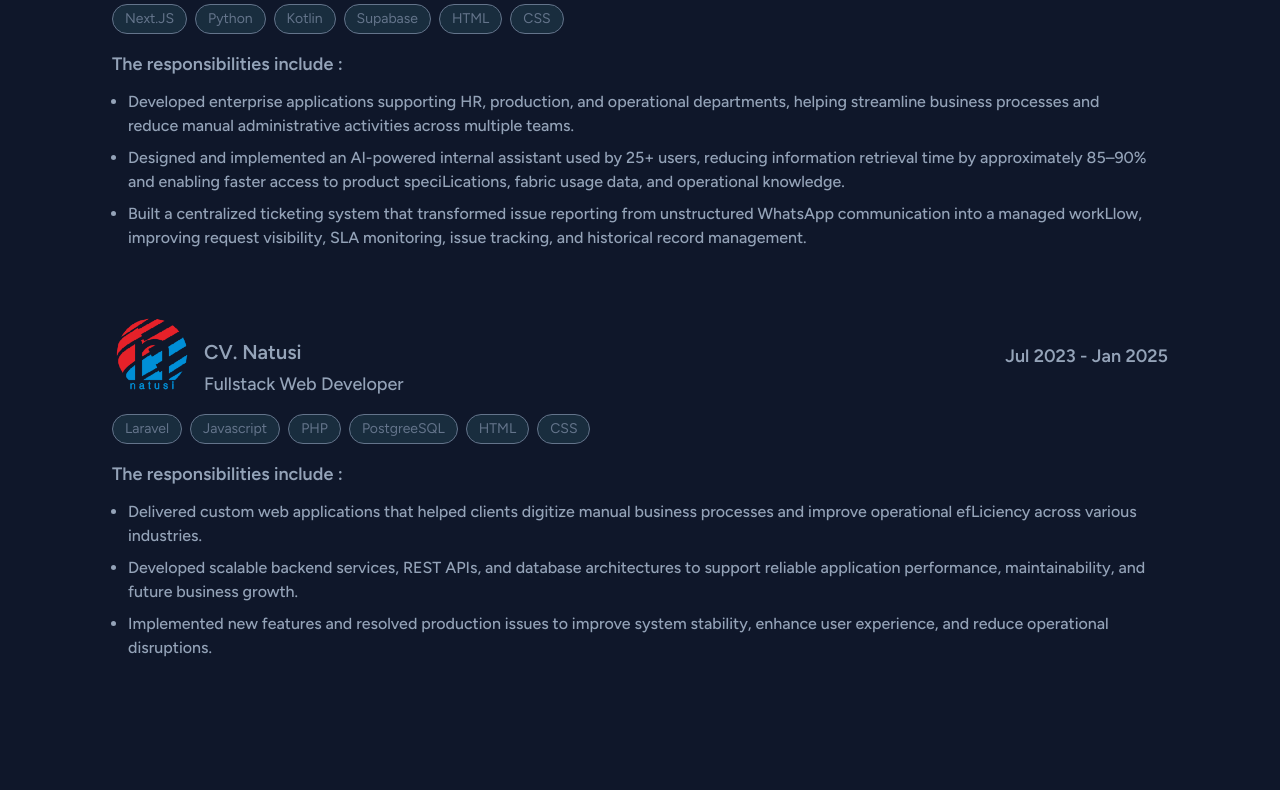
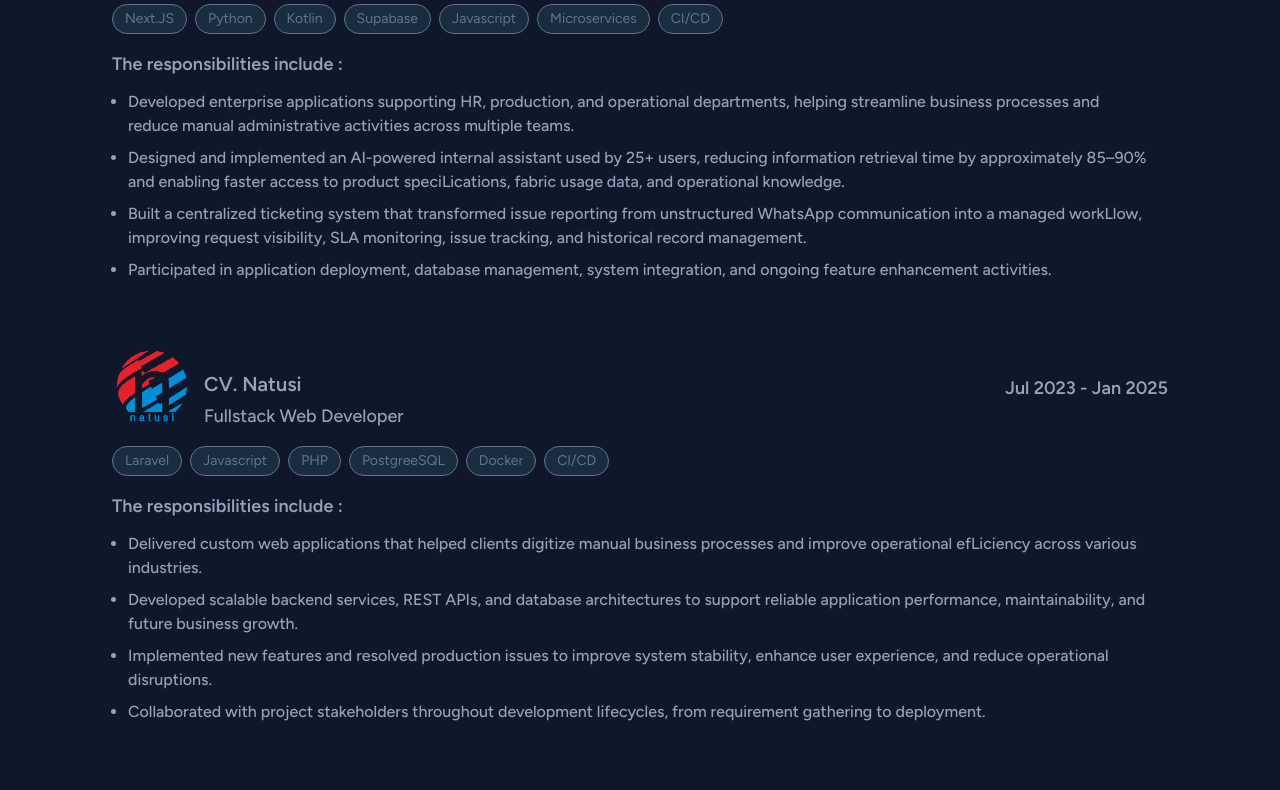
Before and after one commit to fatkhan05/fatkhan-akbar, a website: page index.html in a window 1280 px wide. Shown: the part 4212-5002 px from the top of the page. Drawn offline with Linux system fonts and the light colour scheme.

Commit message:
update skill on work experience

```diff
--- a/index.html
+++ b/index.html
@@ -583,7 +583,7 @@
                   <a href="https://dev-next.wijayacorp.com/">
                     <h3 class="font-semibold text-xl md:text-md text-slate-400">PT. Textilindo</h3>
                   </a>
-                  <p class="font-medium text-lg text-slate-400">IT Support & IT Developer</p>
+                  <p class="font-medium text-lg text-slate-400">System Analyst & IT Developer</p>
                 </div>
               </div>
               <p class="bottom-0 font-semibold text-lg text-slate-400">Feb 2025 - Recent</p>
@@ -607,11 +607,15 @@
               </div>
               <div
                 class="bg-donker text-slate-500 text-sm border rounded-3xl border-slate-500 px-3 py-1 justify-center flex-shrink-0">
-                <span>HTML</span>
+                <span>Javascript</span>
               </div>
               <div
                 class="bg-donker text-slate-500 text-sm border rounded-3xl border-slate-500 px-3 py-1 justify-center flex-shrink-0">
-                <span>CSS</span>
+                <span>Microservices</span>
+              </div>
+              <div
+                class="bg-donker text-slate-500 text-sm border rounded-3xl border-slate-500 px-3 py-1 justify-center flex-shrink-0">
+                <span>CI/CD</span>
               </div>
             </div>
             <div class="space-y-3">
@@ -626,6 +630,8 @@
                 <li class="font-medium text-md text-slate-400">Built a centralized ticketing system that transformed
                   issue reporting from unstructured WhatsApp communication into a managed workLlow, improving request
                   visibility, SLA monitoring, issue tracking, and historical record management.</li>
+                <li class="font-medium text-md text-slate-400">Participated in application deployment, database
+                  management, system integration, and ongoing feature enhancement activities.</li>
               </ul>
             </div>
           </div>
@@ -661,11 +667,11 @@
               </div>
               <div
                 class="bg-donker text-slate-500 text-sm border rounded-3xl border-slate-500 px-3 py-1 justify-center flex-shrink-0">
-                <span>HTML</span>
+                <span>Docker</span>
               </div>
               <div
                 class="bg-donker text-slate-500 text-sm border rounded-3xl border-slate-500 px-3 py-1 justify-center flex-shrink-0">
-                <span>CSS</span>
+                <span>CI/CD</span>
               </div>
             </div>
             <div class="space-y-3">
@@ -678,6 +684,8 @@
                   business growth.</li>
                 <li class="font-medium text-md text-slate-400">Implemented new features and resolved production issues
                   to improve system stability, enhance user experience, and reduce operational disruptions.</li>
+                <li class="font-medium text-md text-slate-400">Collaborated with project stakeholders throughout
+                  development lifecycles, from requirement gathering to deployment.</li>
               </ul>
             </div>
           </div>
```
